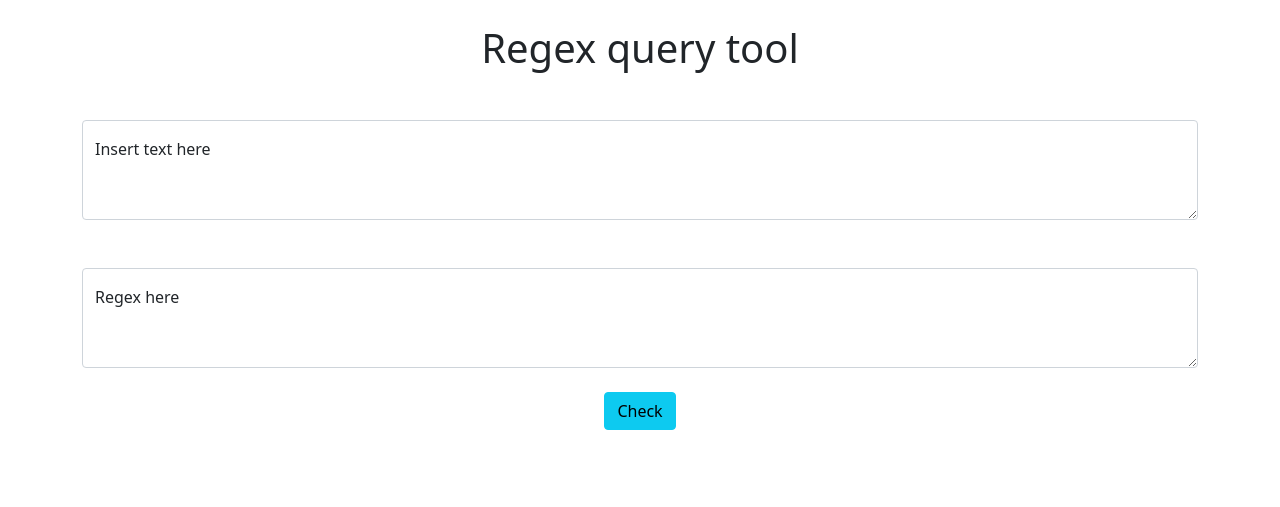
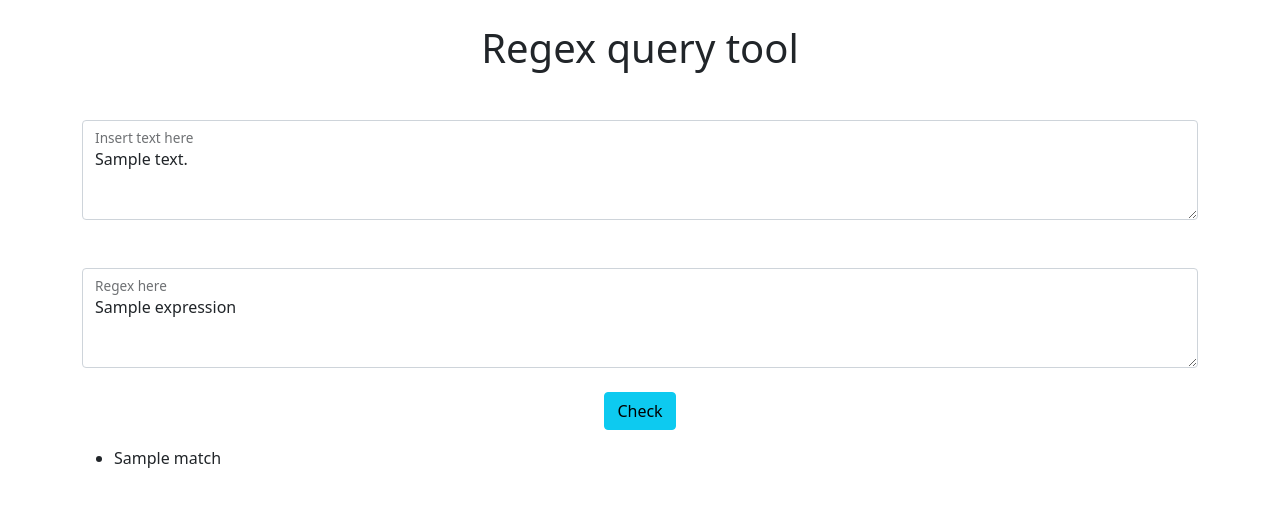
Before and after one commit to amssdias/regex-query-tool, a Django app: template regex/regex_query_tool/templates/regex_query/index.html in a window 1280 px wide. Shown: the top 507 px of the page. Run offline with Django 3.2, Linux system fonts and the light colour scheme; the template is opened without the code that fills it: most values are stand-ins (such as "Sample title", 1, 10 or a date in 2020).

Commit message:
regex views function done

```diff
--- a/regex/regex_query_tool/templates/regex_query/index.html
+++ b/regex/regex_query_tool/templates/regex_query/index.html
@@ -16,12 +16,12 @@
         <form action="" method="POST">
             {% csrf_token %}
             <div class="form-floating my-5">
-                <textarea name="text" class="form-control" placeholder="Leave a comment here" id="floatingTextarea2" style="height: 100px"></textarea>
+                <textarea name="text" class="form-control" placeholder="Leave a comment here" id="floatingTextarea2" style="height: 100px">{{ text }}</textarea>
                 <label for="floatingTextarea2">Insert text here</label>
             </div>
 
             <div class="form-floating">
-                <textarea name="regex_text" class="form-control" placeholder="Leave a comment here" id="floatingTextarea2" style="height: 100px"></textarea>
+                <textarea name="regex_text" class="form-control" placeholder="Leave a comment here" id="floatingTextarea2" style="height: 100px">{{ expression }}</textarea>
                 <label for="floatingTextarea2">Regex here</label>
             </div>
 
@@ -31,6 +31,16 @@
 
         </form>
 
+        {% if matched %}
+            <ul>
+                {% for match in matched %}
+
+                    <li>{{ match }}</li>
+
+                {% endfor %}
+            </ul>
+        {% endif %}
+
 
 
     </div>
```
Also changed, not shown: regex/regex_query_tool/views.py (+6 -3 lines).
